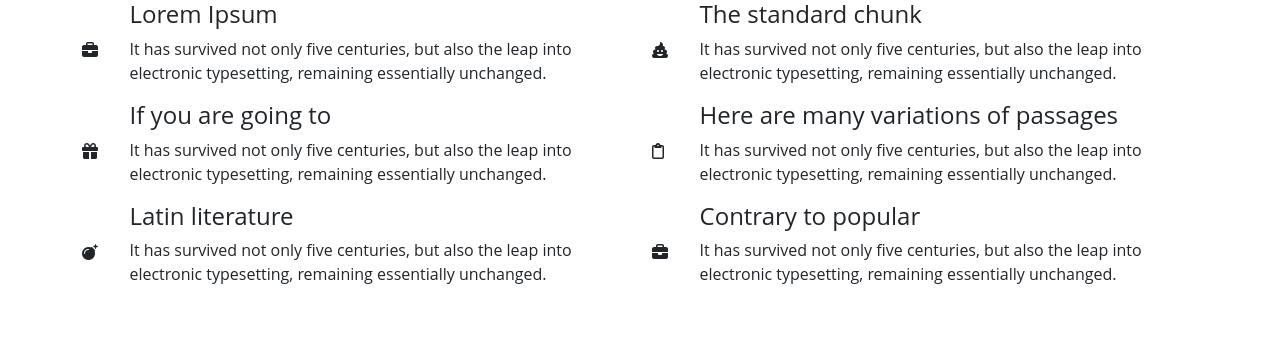
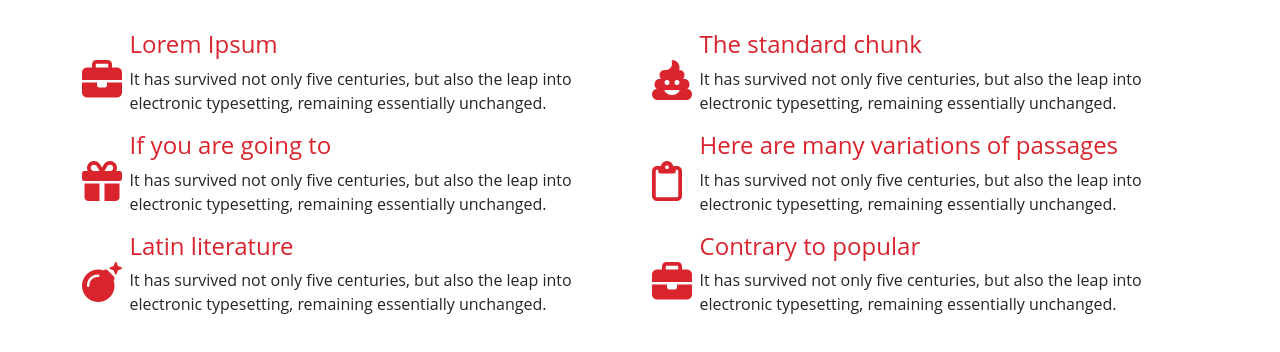
Before and after one commit to An-Phan-220295/BT_Buoi_20_HTML-CSS, a plain HTML site: page index.html in a window 1280 px wide. Drawn offline with nearby package versions, Linux system fonts and the light colour scheme; the site is published under a folder, as on GitHub Pages, so addresses that start at the root find nothing.

Commit message:
Edit the style link.

```diff
--- a/index.html
+++ b/index.html
@@ -15,7 +15,7 @@
       rel="stylesheet"
       href="https://cdnjs.cloudflare.com/ajax/libs/font-awesome/6.4.0/css/all.min.css"
     />
-    <link rel="stylesheet" href="/BT_Buoi_20_HTML-CSS/style.css" />
+    <link rel="stylesheet" href="style.css" />
   </head>
   <body style="font-family: Open Sans, sans-serif">
     <article>
```
